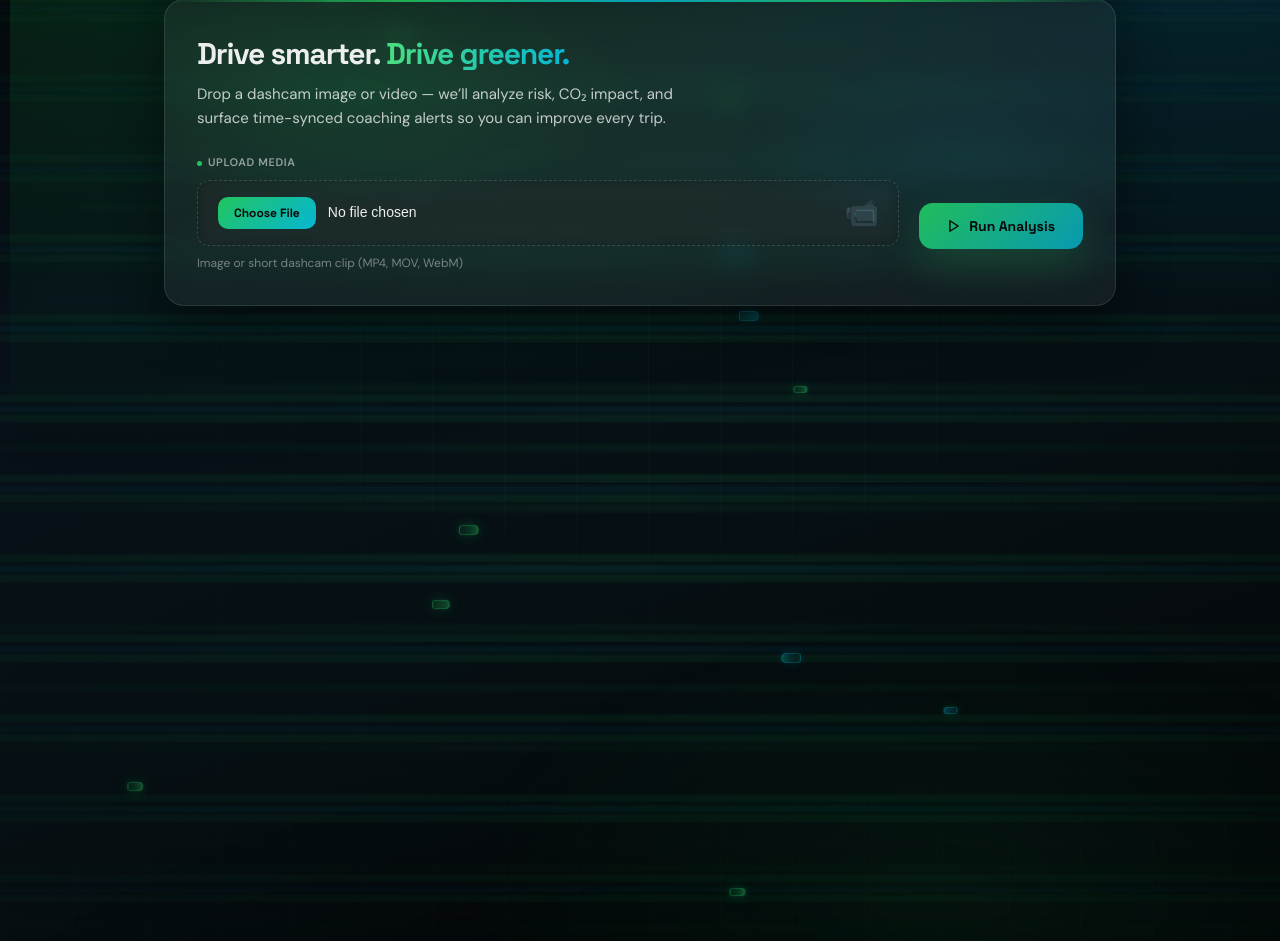
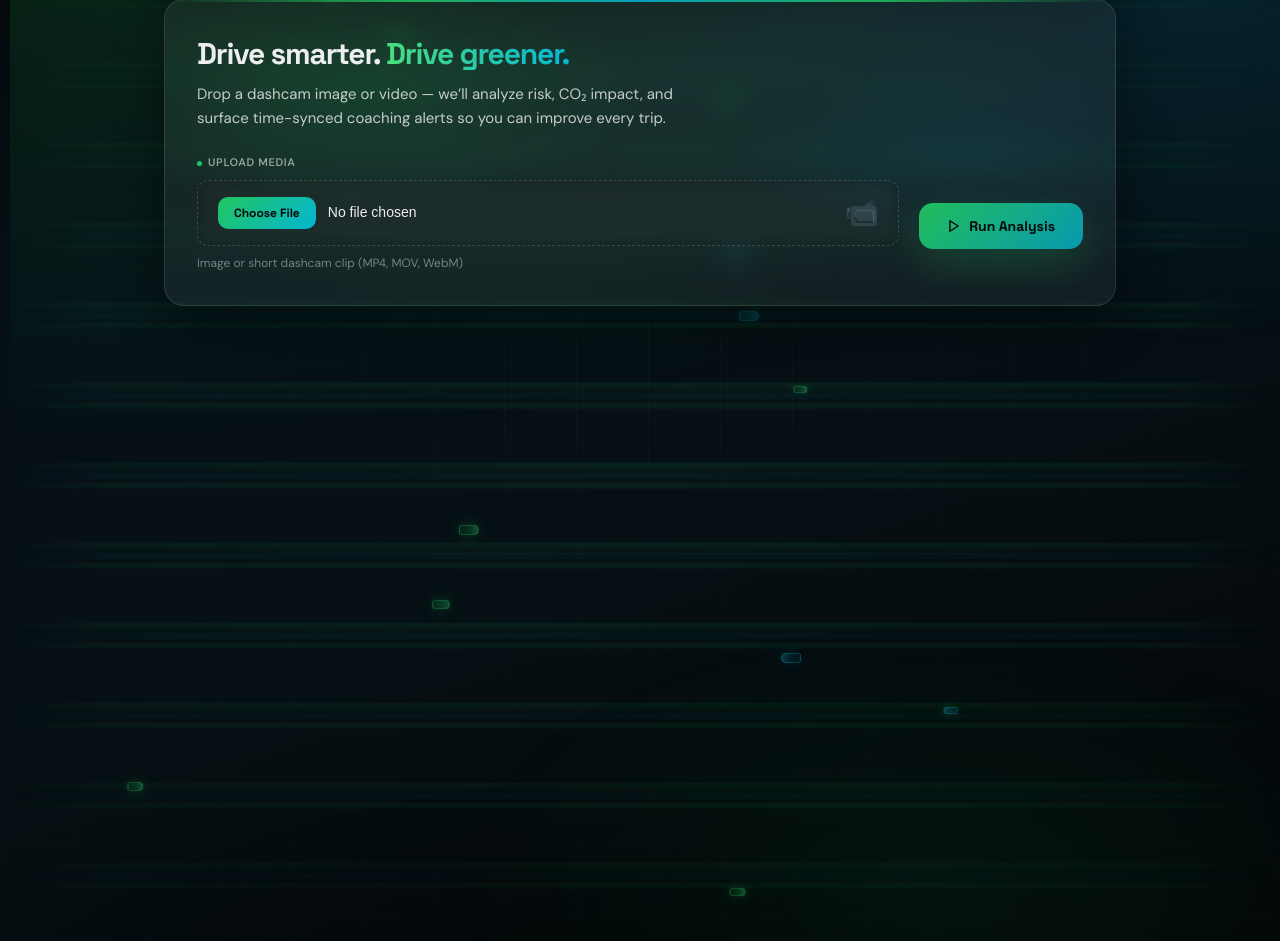
Before and after one commit to Savant-sys/ecoRoadAI, a Flask app: page / in a window 1280 px wide. Shown: the part 95-1036 px from the top of the page. Run offline with Flask 2, Linux system fonts and the light colour scheme.

Commit message:
imrpoved?

```diff
--- a/templates/index.html
+++ b/templates/index.html
@@ -99,6 +99,8 @@
       z-index: 0;
       pointer-events: none;
       overflow: hidden;
+      mask-image: linear-gradient(to right, transparent 0%, black 8%, black 92%, transparent 100%);
+      -webkit-mask-image: linear-gradient(to right, transparent 0%, black 8%, black 92%, transparent 100%);
     }
     .road-lines {
       position: absolute;
@@ -108,11 +110,11 @@
       height: 140%;
       background-image: repeating-linear-gradient(
         0deg,
-        transparent 0,
-        transparent 38px,
-        rgba(34, 197, 94, 0.08) 38px,
-        rgba(34, 197, 94, 0.11) 44px,
-        transparent 48px
+        transparent 0px,
+        transparent 52px,
+        rgba(34, 197, 94, 0.09) 52px,
+        rgba(34, 197, 94, 0.09) 58px,
+        transparent 58px
       );
       background-size: 100% 80px;
       animation: roadMoveV 18s linear infinite;
@@ -125,11 +127,11 @@
       animation-direction: reverse;
       background-image: repeating-linear-gradient(
         0deg,
-        transparent 0,
-        transparent 40px,
-        rgba(6, 182, 212, 0.05) 40px,
-        rgba(6, 182, 212, 0.08) 45px,
-        transparent 50px
+        transparent 0px,
+        transparent 54px,
+        rgba(6, 182, 212, 0.06) 54px,
+        rgba(6, 182, 212, 0.06) 60px,
+        transparent 60px
       );
     }
     .road-lines:nth-child(4) {
@@ -179,14 +181,14 @@
     .car-dot:nth-child(18) { top: 92%; animation-delay: -3s;  animation-duration: 22s; animation-name: carDriftL; width: 16px; height: 8px; opacity: .78; }
     @keyframes carDriftR {
       0% { left: -5%; transform: translateX(0) scale(1); opacity: 0; }
-      6% { opacity: .75; }
-      94% { opacity: .7; }
+      10% { opacity: .72; }
+      90% { opacity: .7; }
       100% { left: -5%; transform: translateX(110vw) scale(1); opacity: 0; }
     }
     @keyframes carDriftL {
       0% { left: 105%; transform: translateX(0) scale(1); opacity: 0; }
-      6% { opacity: .75; }
-      94% { opacity: .7; }
+      10% { opacity: .72; }
+      90% { opacity: .7; }
       100% { left: 105%; transform: translateX(-110vw) scale(1); opacity: 0; }
     }
     .road-glow {
@@ -197,12 +199,13 @@
       height: 140%;
       background: repeating-linear-gradient(
         0deg,
-        transparent 0,
-        transparent 48px,
-        rgba(34, 197, 94, 0.03) 48px,
-        rgba(34, 197, 94, 0.065) 54px,
-        transparent 60px
+        transparent 0px,
+        transparent 50px,
+        rgba(34, 197, 94, 0.045) 50px,
+        rgba(34, 197, 94, 0.045) 56px,
+        transparent 56px
       );
+      background-size: 100% 80px;
       animation: roadMoveV 16s linear infinite;
       mask-image:
         linear-gradient(to bottom, transparent 0%, rgba(0,0,0,.18) 22%, rgba(0,0,0,.28) 78%, transparent 100%),
```
